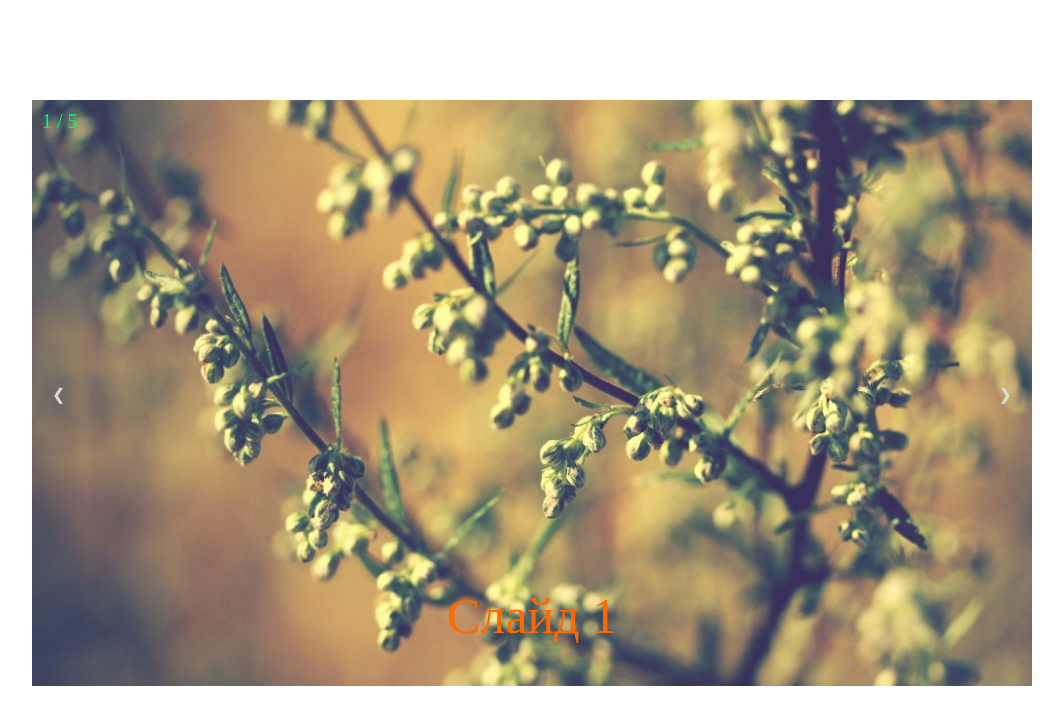
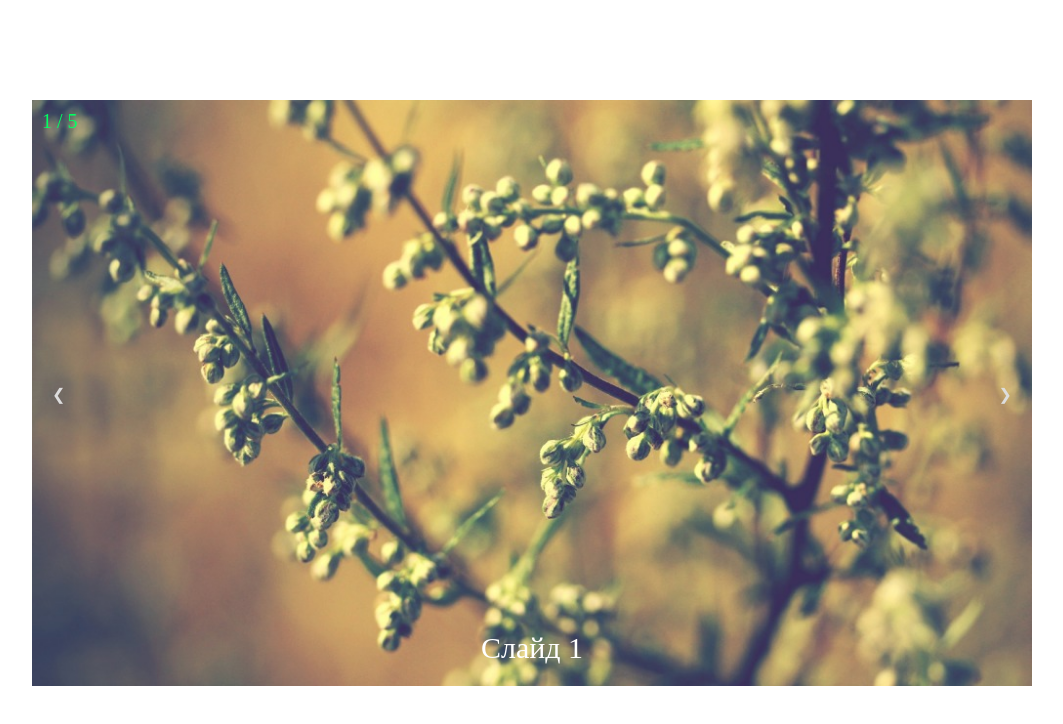
Before and after one commit to Deadmanch/web_academy, a plain HTML site: page lesson_11/index.html in a window 1280 px wide. Shown: the whole page, without its empty margins (108-1171 px from the left). Drawn offline with Linux system fonts and the light colour scheme.

Commit message:
Добавлен урок №11 слайдер

```diff
--- a/lesson_11/scss/style.scss
+++ b/lesson_11/scss/style.scss
@@ -47,10 +47,10 @@ li {
 
   &-text {
     position: absolute;
-    color: #FF6A00;
+    color: #fff;
     text-align: center;
-    bottom: 35px;
-    font-size: 50px;
+    bottom: 15px;
+    font-size: 30px;
     padding: 10px;
     width: 100%;
   }
```
Also changed, not shown: lesson_11/css/style.css.
